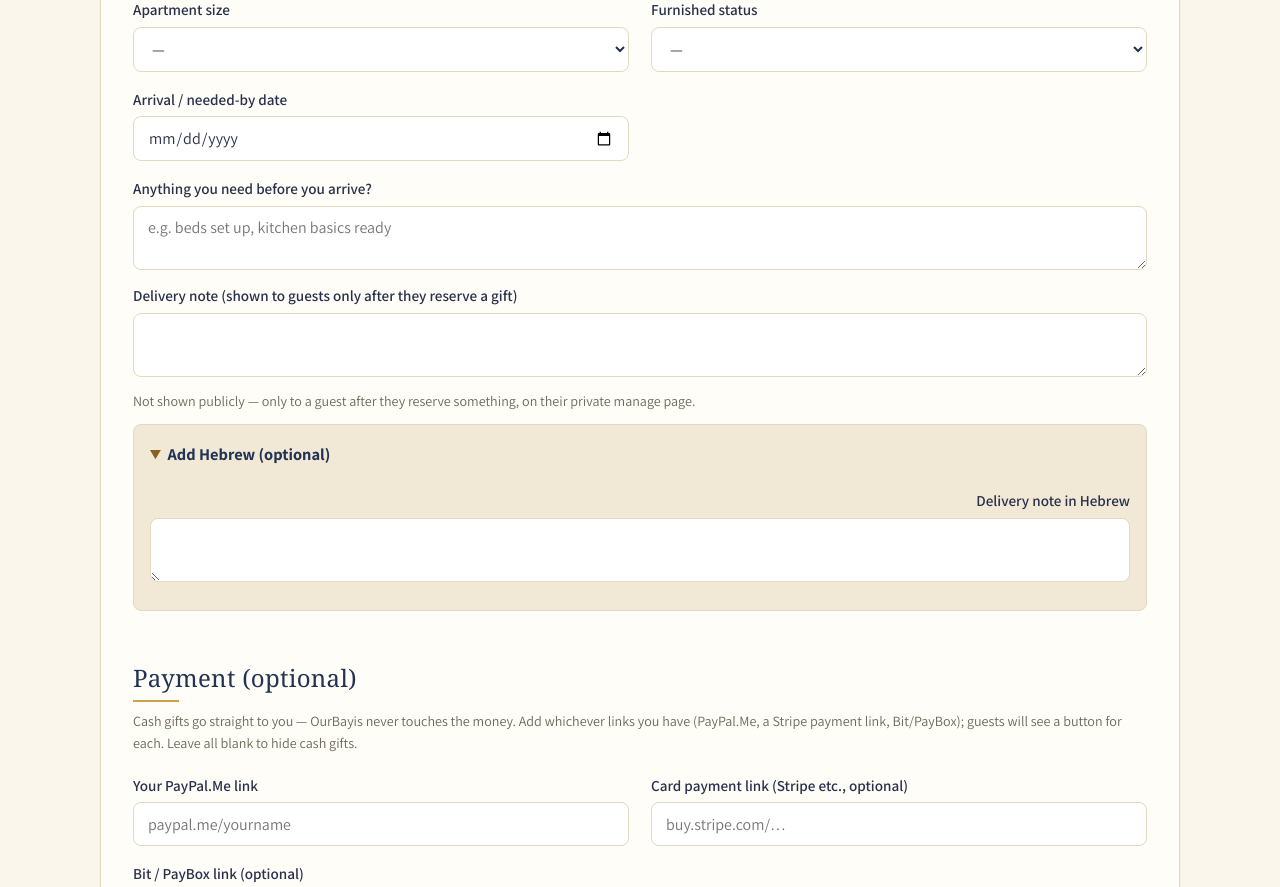
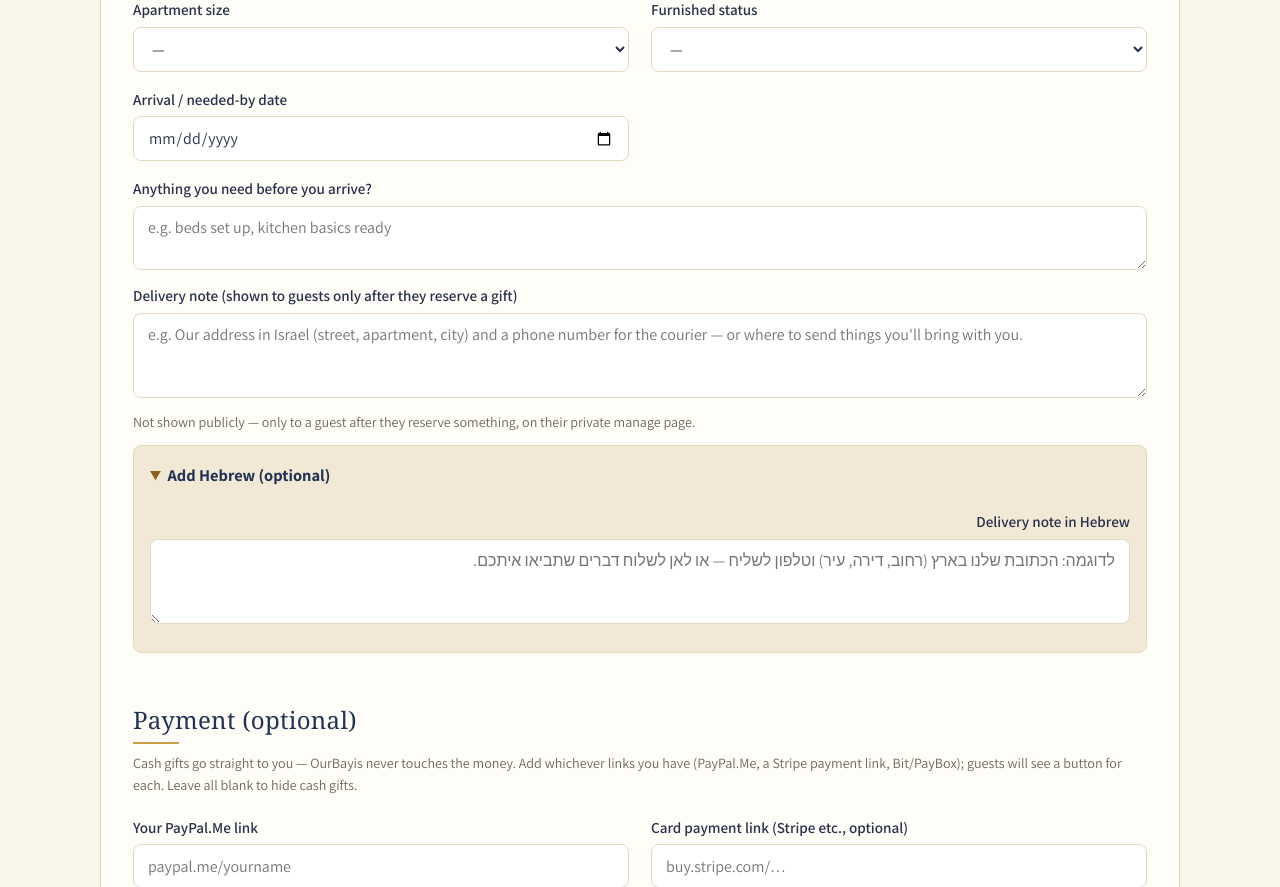
Before and after one commit to Amrabson/ourbayis, a Flask app: page /registry/new in a window 1280 px wide, after a click on "Add Hebrew (optional)". Shown: the part 1051-1938 px from the top of the page. Run offline with Flask 3, Linux system fonts and the light colour scheme; the visitor is signed in with stand-in values (Sample User, id 1); data comes from the database, SQL or seed files in the repository; data that the repository does not hold is empty; some web fonts are replaced.

Commit message:
Delivery note: example placeholder (EN/HE)
Co-Authored-By: Claude Opus 5.5 <noreply@anthropic.com>

```diff
--- a/i18n.py
+++ b/i18n.py
@@ -494,6 +494,8 @@ T_EN = {
     "pref_items_needed_ph": "e.g. beds set up, kitchen basics ready",
     "r_delivery_note": "Delivery note (shown to guests only after they reserve a gift)",
     "r_delivery_note_he": "Delivery note in Hebrew",
+    "r_delivery_note_ph": "e.g. Our address in Israel (street, apartment, city) and a phone number for the courier — or where to send things you'll bring with you.",
+    "r_delivery_note_ph_he": "לדוגמה: הכתובת שלנו בארץ (רחוב, דירה, עיר) וטלפון לשליח — או לאן לשלוח דברים שתביאו איתכם.",
     "r_delivery_note_hint": "Not shown publicly — only to a guest after they reserve something, on their private manage page.",
     "visibility_draft": "Draft",
     "visibility_draft_hint": "Only you can see it. Nothing is shared yet.",
@@ -1197,6 +1199,8 @@ T_HE = {
     "pref_items_needed_ph": "לדוגמה: מיטות מוכנות, בסיס מטבח מוכן",
     "r_delivery_note": "הערת מסירה (מוצגת לאורחים רק אחרי ששריינו מתנה)",
     "r_delivery_note_he": "הערת מסירה בעברית",
+    "r_delivery_note_ph": "לדוגמה: הכתובת שלנו בארץ (רחוב, דירה, עיר) וטלפון לשליח — או לאן לשלוח דברים שתביאו איתכם.",
+    "r_delivery_note_ph_he": "לדוגמה: הכתובת שלנו בארץ (רחוב, דירה, עיר) וטלפון לשליח — או לאן לשלוח דברים שתביאו איתכם.",
     "r_delivery_note_hint": "לא מוצגת באופן ציבורי — רק לאורח אחרי ששריין משהו, בעמוד הפרטי שלו.",
     "visibility_draft": "טיוטה",
     "visibility_draft_hint": "רק אתם רואים אותה. עדיין לא שותף כלום.",
--- a/templates/registry_form.html
+++ b/templates/registry_form.html
@@ -77,11 +77,11 @@
         <label>{{ t('pref_arrival_date') }}<input name="arrival_date" type="date" value="{{ prefs.get('arrival_date', '') }}"></label>
       </div>
       <label>{{ t('pref_items_needed') }}<textarea name="items_needed" rows="2" maxlength="300" placeholder="{{ t('pref_items_needed_ph') }}">{{ prefs.get('items_needed', '') }}</textarea></label>
-      <label id="delivery">{{ t('r_delivery_note') }}<textarea name="delivery_note" rows="2" maxlength="1000">{{ val('delivery_note') }}</textarea></label>
+      <label id="delivery">{{ t('r_delivery_note') }}<textarea name="delivery_note" rows="3" maxlength="1000" placeholder="{{ t('r_delivery_note_ph') }}">{{ val('delivery_note') }}</textarea></label>
       <p class="hint">{{ t('r_delivery_note_hint') }}</p>
       <details class="he-fields" {% if val('delivery_note_he') %}open{% endif %}>
         <summary>{{ t('r_hebrew_details') }}</summary>
-        <label dir="rtl">{{ t('r_delivery_note_he') }}<textarea name="delivery_note_he" rows="2" maxlength="1000">{{ val('delivery_note_he') }}</textarea></label>
+        <label dir="rtl">{{ t('r_delivery_note_he') }}<textarea name="delivery_note_he" rows="3" maxlength="1000" placeholder="{{ t('r_delivery_note_ph_he') }}">{{ val('delivery_note_he') }}</textarea></label>
       </details>
 
       <h2 class="sub-title">{{ t('rform_step_payment') }}</h2>
```
Also changed, not shown: CHANGELOG_AI.md.
